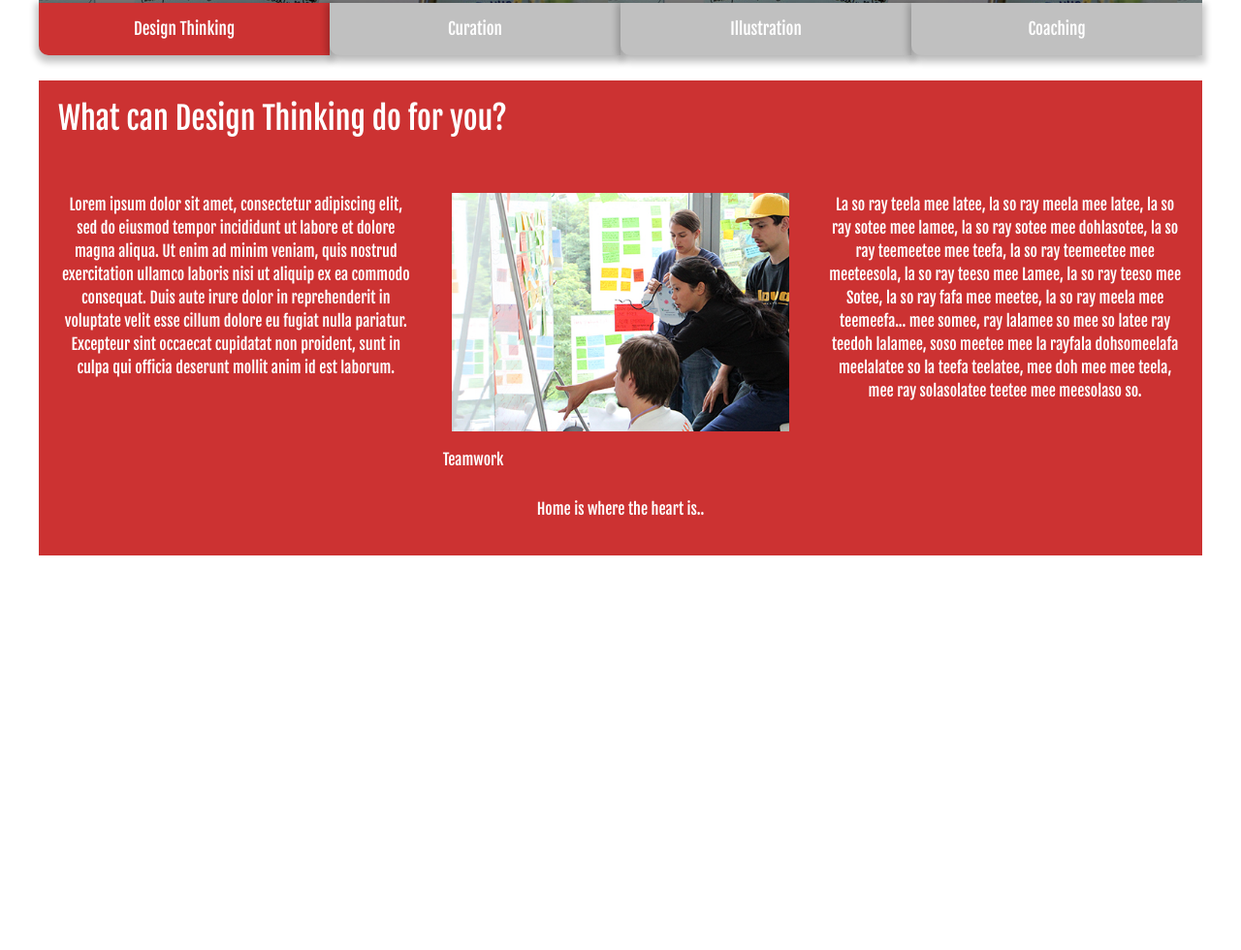
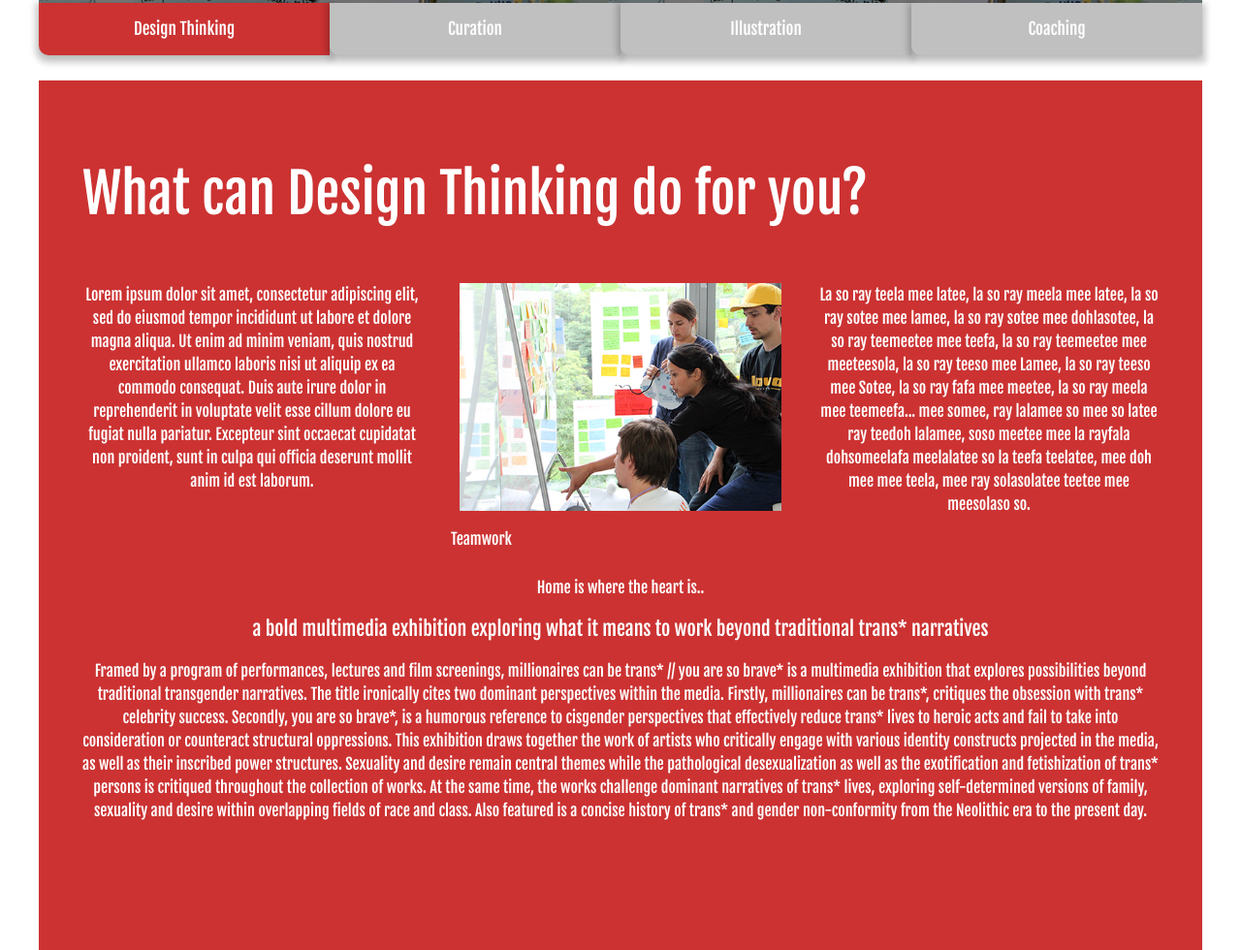
Before and after one commit to mlewinorm/mylo_website, a plain HTML site: page index.html in a window 1280 px wide. Shown: the part 277-1257 px from the top of the page at 97% size. Before the commit the page ends 850 px from the top, so only its background shows below. Drawn offline with nearby package versions, Linux system fonts and the light colour scheme; a web font is replaced by a local one.

Commit message:
jumbotron wireframe

```diff
--- a/assets/css/custom.css
+++ b/assets/css/custom.css
@@ -137,7 +137,6 @@ h6 {
       rgba(0, 0, 0, 0.5)
     ), url('../img/Coaching.jpg');
 }
-
 /* Style the tab content (and add height:100% for full page content) */
 .tabcontent2 {
   color: white;
@@ -148,17 +147,25 @@ h6 {
 
 }
 
-#Home {background-color: #CC3232;
+.colorhome {
+  background-color: #CC3232
+}
+
+.colornews {
+  background-color: #C5B23C;
+}
+#Home {
+  background-color: #CC3232;
   text-align: center;
   padding: 20px 20px;
 }
   #pic {
     width: 95%;
 }
-  #break {
-  }
+
 
 #News {background-color: #C5B23C;}
+
 #Contact {background-color: #6187A9;}
 #About {background-color: orange;}
 }
--- a/index.html
+++ b/index.html
@@ -53,13 +53,13 @@
   <button class="tablink tl4" onclick="openCity('Coaching', this, 'orange'); openPage('About', this, 'orange')">Coaching</button>
 
   <div class="fullpagetab">
-    <div id="Home" class="tabcontent2">
-      <div class="row">
-        <div class="col-xl-12">
-          <h2>What can Design Thinking do for you?</h2>
-        </div>
-      </div>
 
+    <div id="Home" class="tabcontent2 ">
+
+      <div class="jumbotron jumbotron-fluid colorhome">
+        <div class="container">
+
+          <h2 class="display-4">What can Design Thinking do for you?</h2>
           <div class="row">
             <div class="col-sm-4">
               <p> Lorem ipsum dolor sit amet, consectetur adipiscing elit, sed do eiusmod tempor incididunt ut labore et dolore magna aliqua. Ut enim ad minim veniam, quis nostrud exercitation ullamco laboris nisi ut aliquip ex ea commodo consequat.
@@ -72,7 +72,8 @@
             </div>
 
             <div class="col-sm-4">
-          <p>La so ray teela mee latee, la so ray meela mee latee, la so ray sotee mee lamee, la so ray sotee mee dohlasotee, la so ray teemeetee mee teefa, la so ray teemeetee mee meeteesola, la so ray teeso mee Lamee, la so ray teeso mee Sotee, la
+              <p>La so ray teela mee latee, la so ray meela mee latee, la so ray sotee mee lamee, la so ray sotee mee dohlasotee, la so ray teemeetee mee teefa, la so ray teemeetee mee meeteesola, la so ray teeso mee Lamee, la so ray teeso mee
+                Sotee, la
                 so ray fafa mee meetee, la so ray meela mee teemeefa...
 
                 mee somee, ray lalamee so mee so latee ray teedoh lalamee, soso meetee mee la rayfala dohsomeelafa meelalatee so la teefa teelatee, mee doh mee mee teela, mee ray solasolatee teetee mee meesolaso so.
@@ -83,13 +84,44 @@
           <div class="break">
           </div>
           <p>Home is where the heart is..</p>
+          <p class="lead">a bold multimedia exhibition exploring what it means to work beyond traditional trans* narratives</p>
+
+          <p>Framed by a program of performances, lectures and film screenings, millionaires can be trans* // you are so brave* is a multimedia exhibition that explores possibilities beyond traditional transgender narratives.
+
+            The title ironically cites two dominant perspectives within the media. Firstly, millionaires can be trans*, critiques the obsession with trans* celebrity success. Secondly, you are so brave*, is a humorous reference to cisgender
+            perspectives that effectively reduce trans* lives to heroic acts and fail to take into consideration or counteract structural oppressions.
+
+            This exhibition draws together the work of artists who critically engage with various identity constructs projected in the media, as well as their inscribed power structures. Sexuality and desire remain central themes while the
+            pathological desexualization as well as the exotification and fetishization of trans* persons is critiqued throughout the collection of works. At the same time, the works challenge dominant narratives of trans* lives, exploring
+            self-determined versions of family, sexuality and desire within overlapping fields of race and class.
+
+            Also featured is a concise history of trans* and gender non-conformity from the Neolithic era to the present day.</p>
+        </div>
+      </div>
+
+
     </div>
 
     <div id="News" class="tabcontent2">
-      <h3>News</h3>
-      <p>Some news this fine day!</p>
+
+      <div class="jumbotron jumbotron-fluid colornews">
+        <div class="container">
+          <h2 class="display-4">Millionaires Can Be Trans // You Are So Brave</h2>
+          <p class="lead">a bold multimedia exhibition exploring what it means to work beyond traditional trans* narratives</p>
+
+          <p>Framed by a program of performances, lectures and film screenings, millionaires can be trans* // you are so brave* is a multimedia exhibition that explores possibilities beyond traditional transgender narratives.
+
+            The title ironically cites two dominant perspectives within the media. Firstly, millionaires can be trans*, critiques the obsession with trans* celebrity success. Secondly, you are so brave*, is a humorous reference to cisgender
+            perspectives that effectively reduce trans* lives to heroic acts and fail to take into consideration or counteract structural oppressions.
+
+            This exhibition draws together the work of artists who critically engage with various identity constructs projected in the media, as well as their inscribed power structures. Sexuality and desire remain central themes while the
+            pathological desexualization as well as the exotification and fetishization of trans* persons is critiqued throughout the collection of works. At the same time, the works challenge dominant narratives of trans* lives, exploring
+            self-determined versions of family, sexuality and desire within overlapping fields of race and class.
+
+            Also featured is a concise history of trans* and gender non-conformity from the Neolithic era to the present day.</p>
         </div>
-
+      </div>
+    </div>
     <div id="Contact" class="tabcontent2">
       <h3>Contact</h3>
       <p>Get in touch, or swing by for a cup of coffee.</p>
```
Lines whose indentation alone changed are shown as unchanged.
